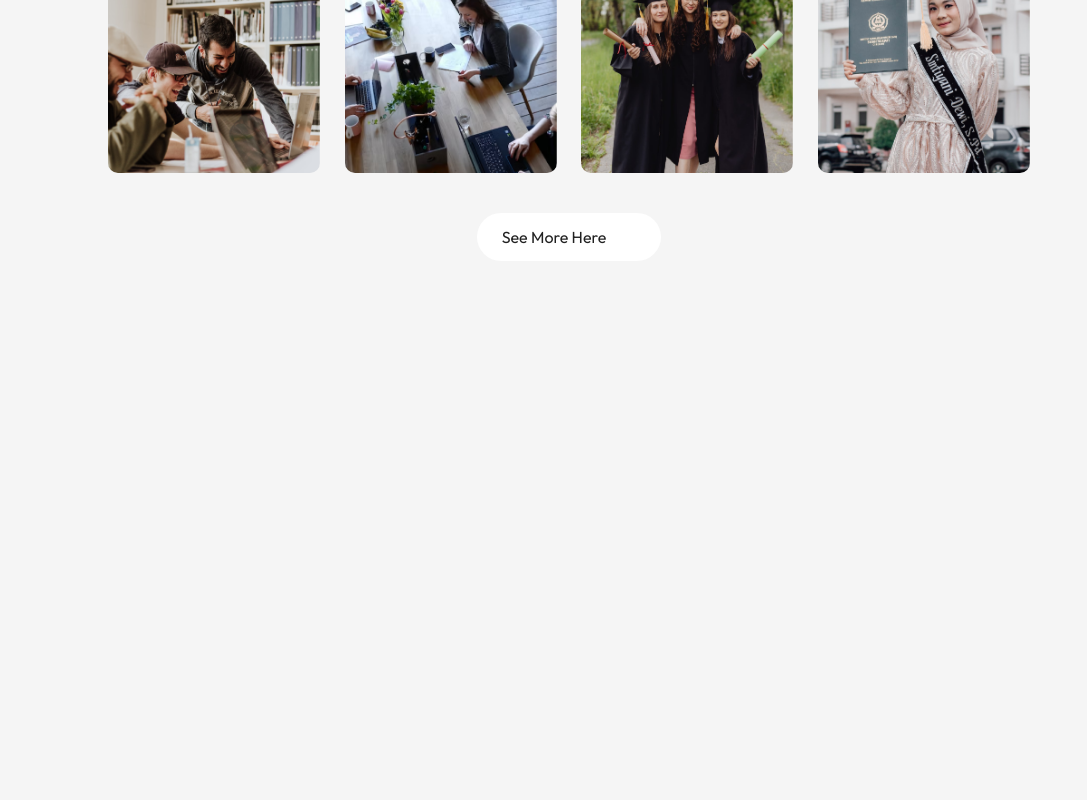
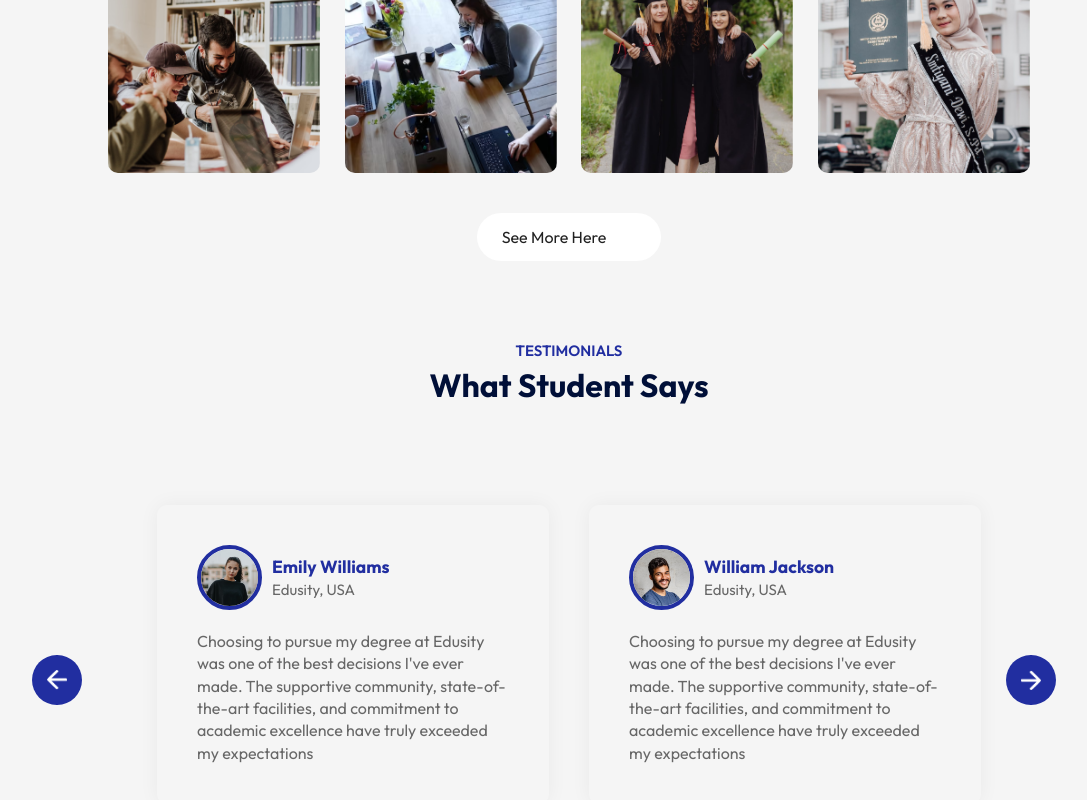
Before and after one commit to code-with-divyesh/Edusity-react-App, a React (Vite) app: page / in a window 1280 px wide. Shown: the part 2136-2936 px from the top of the page, without its empty margins (71-1158 px from the left). Before the commit the page ends 2477 px from the top, so only its background shows below. Built offline with nearby package versions, Linux system fonts and the light colour scheme.

Commit message:
Added Testimonials component and updated App.jsx

```diff
--- a/src/App.jsx
+++ b/src/App.jsx
@@ -5,6 +5,7 @@
 import Title from "./components/Title/Title";
 import About from "./components/About/About";
 import Campus from "./components/Campus/Campus";
+import Testimonials from "./components/Testimonials/Testimonials";
 
 const App = () => {
   return (
@@ -17,6 +18,8 @@
         <About />
         <Title title="Campus Photos" subtitle=" Gallery" />
         <Campus />
+        <Title title="What Student Says" subtitle=" TESTIMONIALS" />
+        <Testimonials />
       </div>
     </div>
   );
--- /dev/null
+++ b/src/components/Testimonials/Testimonials.css
@@ -0,0 +1,62 @@
+.testimonials {
+  margin: 80px auto;
+  position: relative;
+  padding: 0 80px;
+}
+.next-btn,
+.back-btn {
+  position: absolute;
+  top: 50%;
+  right: 0;
+  transform: translate(-50%);
+  padding: 15px;
+  width: 50px;
+  border-radius: 50%;
+  cursor: pointer;
+  background: #212ea0;
+}
+.back-btn {
+  left: 0;
+  right: auto;
+}
+.slider {
+  overflow: hidden;
+}
+
+.slider ul {
+  width: 200%;
+  display: flex;
+  justify-content: center;
+  align-items: center;
+  overflow-x: hidden;
+  transition: 0.5s;
+}
+
+.slider ul li {
+  list-style: none;
+  width: 50%;
+
+  padding: 20px;
+}
+.slide {
+  box-shadow: 0 0 20px #0000000d;
+  padding: 40px;
+  border-radius: 10px;
+  color: #676767;
+  line-height: 1.4;
+}
+.user-info {
+  display: flex;
+  align-items: center;
+  margin-bottom: 20px;
+  font-size: 15px;
+}
+.slide img {
+  width: 65px;
+  border-radius: 50%;
+  margin-right: 10px;
+  border: 4px solid #212ea0;
+}
+.user-info h3 {
+  color: #212ea0;
+}
--- /dev/null
+++ b/src/components/Testimonials/Testimonials.jsx
@@ -0,0 +1,85 @@
+import React from "react";
+import "./Testimonials.css";
+import { assets } from "../../assets";
+const Testimonials = () => {
+  return (
+    <div className="testimonials">
+      <img src={assets.nextIcon} alt="next" className="next-btn" />
+      <img src={assets.backIcon} alt="Back" className="back-btn" />
+      <div className="slider">
+        <ul>
+          <li>
+            <div className="slide">
+              <div className="user-info">
+                <img src={assets.user1} alt="user1" />
+                <div>
+                  <h3>Emily Williams</h3>
+                  <span>Edusity, USA</span>
+                </div>
+              </div>
+              <p>
+                Choosing to pursue my degree at Edusity was one of the best
+                decisions I've ever made. The supportive community,
+                state-of-the-art facilities, and commitment to academic
+                excellence have truly exceeded my expectations
+              </p>
+            </div>
+          </li>
+          <li>
+            <div className="slide">
+              <div className="user-info">
+                <img src={assets.user2} alt="user2" />
+                <div>
+                  <h3>William Jackson</h3>
+                  <span>Edusity, USA</span>
+                </div>
+              </div>
+              <p>
+                Choosing to pursue my degree at Edusity was one of the best
+                decisions I've ever made. The supportive community,
+                state-of-the-art facilities, and commitment to academic
+                excellence have truly exceeded my expectations
+              </p>
+            </div>
+          </li>
+          <li>
+            <div className="slide">
+              <div className="user-info">
+                <img src={assets.user3} alt="user1" />
+                <div>
+                  <h3>Emily Williams</h3>
+                  <span>Edusity, USA</span>
+                </div>
+              </div>
+              <p>
+                Choosing to pursue my degree at Edusity was one of the best
+                decisions I've ever made. The supportive community,
+                state-of-the-art facilities, and commitment to academic
+                excellence have truly exceeded my expectations
+              </p>
+            </div>
+          </li>
+          <li>
+            <div className="slide">
+              <div className="user-info">
+                <img src={assets.user4} alt="user1" />
+                <div>
+                  <h3>William Jackson</h3>
+                  <span>Edusity, USA</span>
+                </div>
+              </div>
+              <p>
+                Choosing to pursue my degree at Edusity was one of the best
+                decisions I've ever made. The supportive community,
+                state-of-the-art facilities, and commitment to academic
+                excellence have truly exceeded my expectations
+              </p>
+            </div>
+          </li>
+        </ul>
+      </div>
+    </div>
+  );
+};
+
+export default Testimonials;
```
